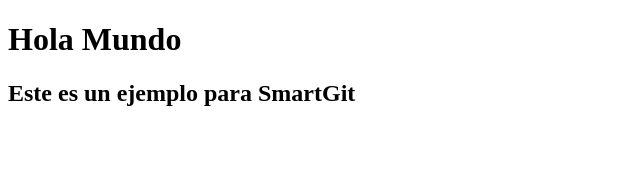
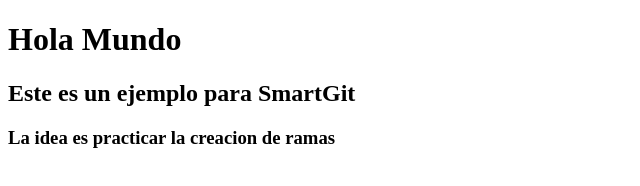
Before and after one commit to SantosJC/WebDevelopment, a plain HTML site: page index.html in a window 1280 px wide. Shown: the whole page, without its empty margins (0-640 px from the left). Drawn offline with Linux system fonts and the light colour scheme.

Commit message:
Adding h3 tag

```diff
--- a/index.html
+++ b/index.html
@@ -7,6 +7,7 @@
 <body>
 	<h1>Hola Mundo</h1>
 	<h2>Este es un ejemplo para SmartGit</h2>
+	<h3>La idea es practicar la creacion de ramas</h3>
 
 </body>
 </html>
```
